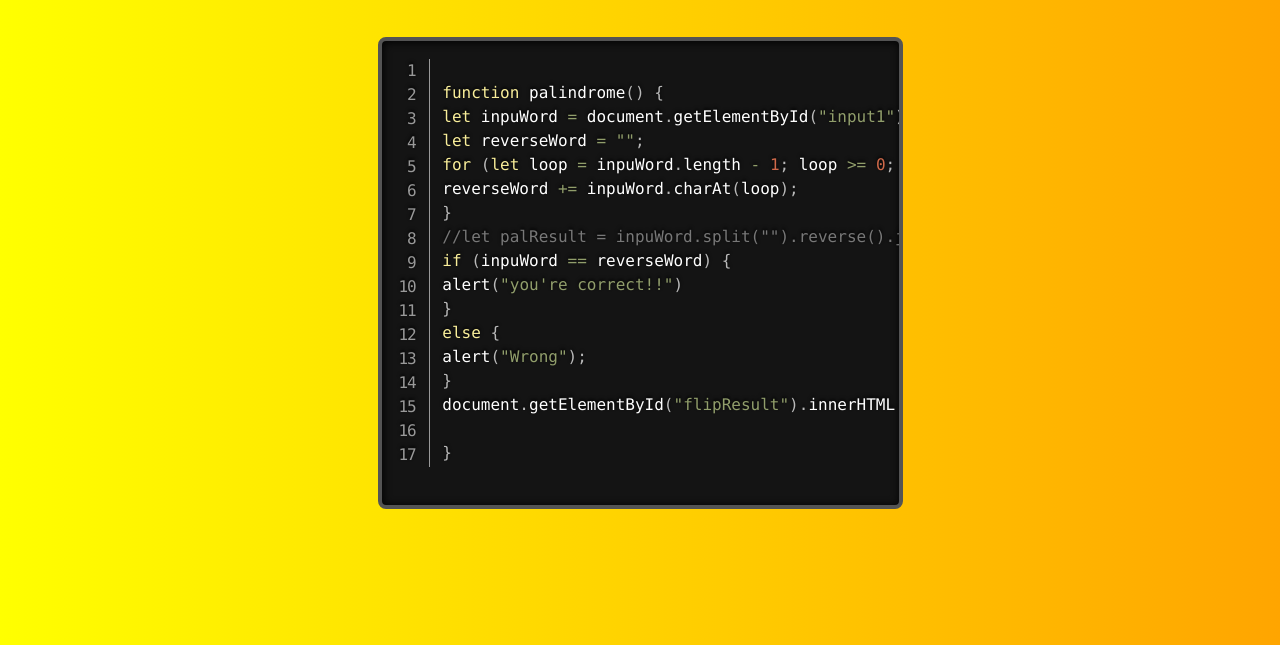
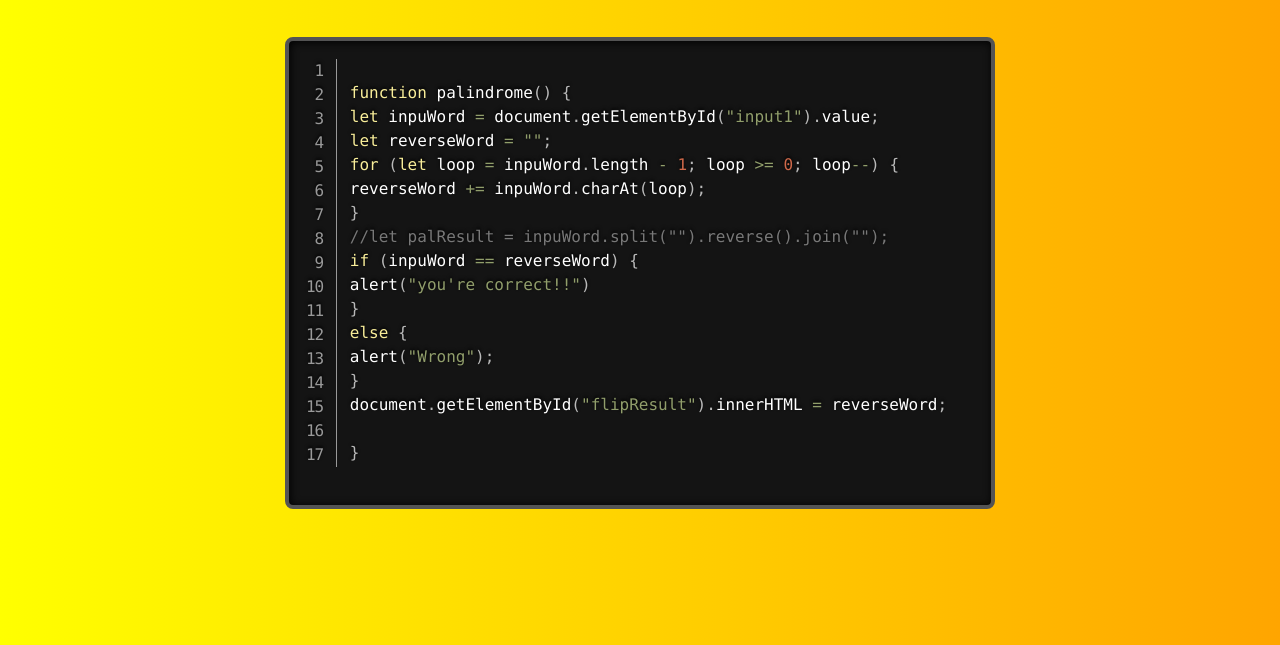
Before and after one commit to lykowulf/TacoCat, a plain HTML site: page Code.html in a window 1280 px wide. Shown: the part 155-800 px from the top of the page. Drawn offline with nearby package versions, Linux system fonts and the light colour scheme.

Commit message:
Update Code.html

```diff
--- a/Code.html
+++ b/Code.html
@@ -61,7 +61,7 @@
                     <h1 class="mt-5">How the problem is solved.</h1>
                     <br />
 
-                    <div class="col-6 offset-3">
+                    <div class="col-8 offset-2">
 <pre>
 <code class="language-js line-numbers">
 function palindrome() {
```
